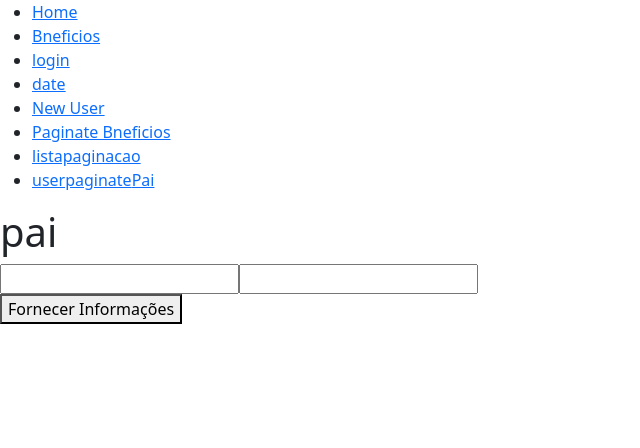
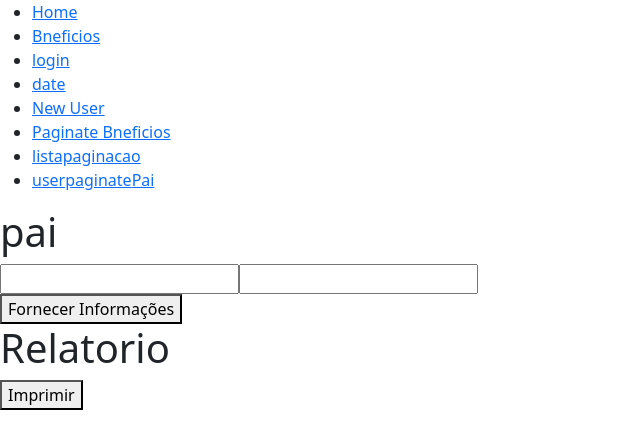
Before and after one commit to MardonisAlves/brincando-hooks-react, a React (Create React App) app: page /pai in a window 1280 px wide. Shown: the top 448 px of the page, without its empty margins (0-640 px from the left). Built offline with nearby package versions, Linux system fonts and the light colour scheme.

Commit message:
relatoprio-jasper

```diff
--- a/src/App.js
+++ b/src/App.js
@@ -1,9 +1,40 @@
 
 import Menu from './template/menu/menu';
+import axios from 'axios';
 function App() {
+
+  const relatorio = () =>{
+    axios.get(`${process.env.REACT_APP_HOME}/api/ficha/`+ 8,{ responseType: 'blob'},{
+        headers: {
+                "Content-Type": "application/json",
+                "Accept": "application/json",
+                "Authorization" :  `Bearer ${localStorage.getItem('access_token')}`
+
+        }
+    }
+
+    ).then(function (response) {
+    console.log(response)
+    const url = window.URL.createObjectURL(new Blob([response.data]));
+    const link = document.createElement('a');
+    link.href = url;
+    link.setAttribute('download', 'download.pdf');
+    document.body.appendChild(link);
+    link.click();
+
+    }).catch(function (error) {
+
+    })
+
+}
   return (
     <div className="App">
     <Menu />
+    <div>
+
+    <h1>Relatorio</h1>
+    <button onClick={() => relatorio()}>Imprimir</button>
+    </div>
     </div>
   );
 }
--- a/src/template/menu/menu.js
+++ b/src/template/menu/menu.js
@@ -41,6 +41,8 @@ function Menu() {
                     <li>
                     <Link to="/listapaginacao">listapaginacao</Link>
                     </li>
+
+
                     <li>
 
                     <Link to="/userpaginate">userpaginate</Link>
```
